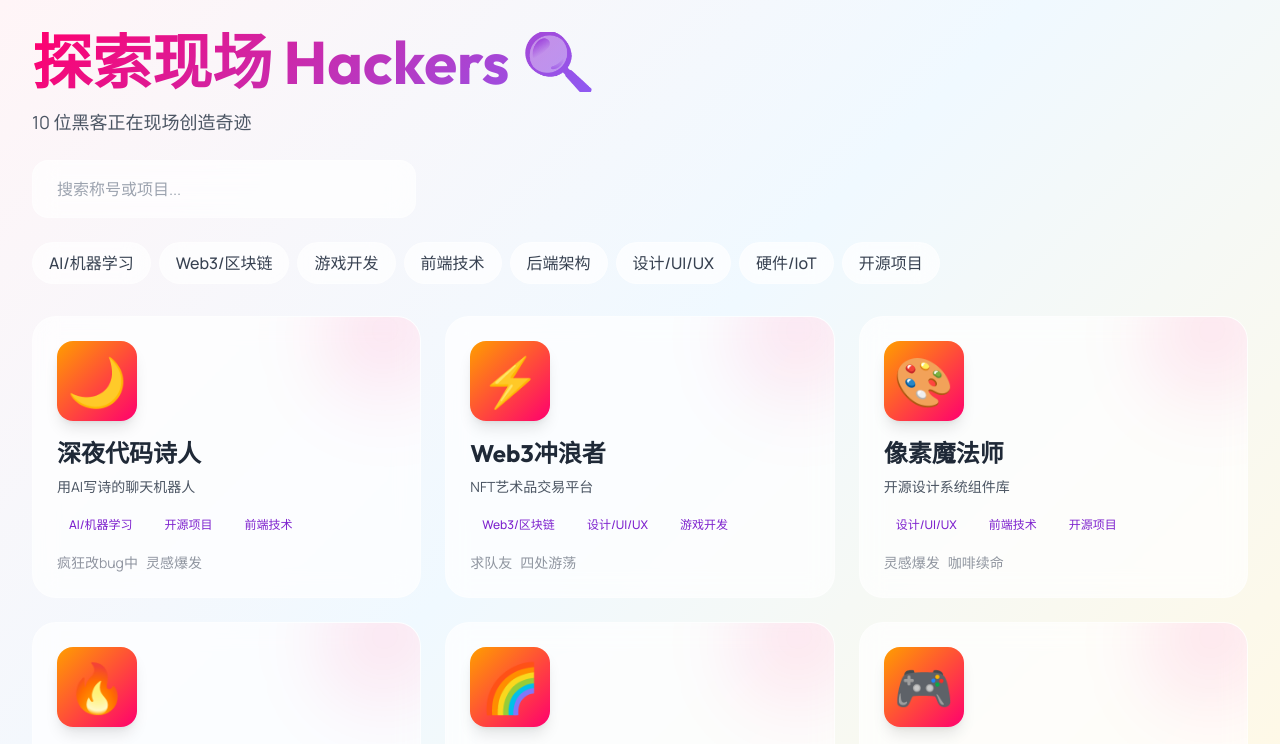
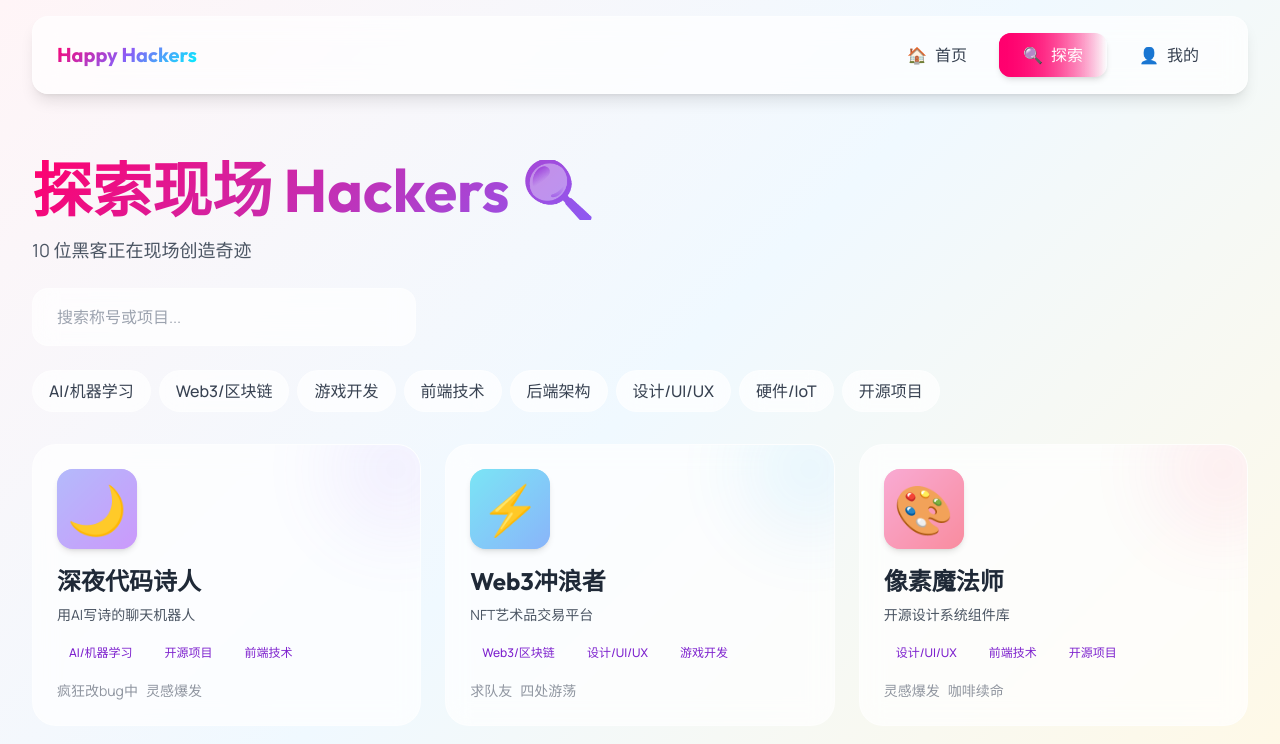
Before and after one commit to kanlac/bohack-social, a Next.js app in the folder happy-hackers/: page /explore in a window 1280 px wide. Shown: the top 744 px of the page. Built offline with nearby package versions, Linux system fonts and the light colour scheme.

Commit message:
添加了导航栏

```diff
--- a/happy-hackers/app/explore/page.tsx
+++ b/happy-hackers/app/explore/page.tsx
@@ -11,18 +11,20 @@ interface User {
   bio: string
   interests: string[]
   moods: string[]
+  color: string // 个性化颜色主题
 }
 
-// Mock data - 10 diverse hackers
+// Mock data - 柔和配色版本
 const MOCK_USERS: User[] = [
   {
     id: '1',
     emoji: '🌙',
     title: '深夜代码诗人',
     project: '用AI写诗的聊天机器人',
-    bio: '代码是我的韵脚，bug是我的灵感',
+    bio: '代码是我的韵脉，bug是我的灵感',
     interests: ['AI/机器学习', '开源项目', '前端技术'],
     moods: ['疯狂改bug中', '灵感爆发'],
+    color: 'from-indigo-400 to-purple-500',
   },
   {
     id: '2',
@@ -32,6 +34,7 @@ const MOCK_USERS: User[] = [
     bio: '在区块链的浪潮中寻找下一个风口',
     interests: ['Web3/区块链', '设计/UI/UX', '游戏开发'],
     moods: ['求队友', '四处游荡'],
+    color: 'from-cyan-400 to-blue-500',
   },
   {
     id: '3',
@@ -41,6 +44,7 @@ const MOCK_USERS: User[] = [
     bio: '每个像素都是精心调教的艺术品',
     interests: ['设计/UI/UX', '前端技术', '开源项目'],
     moods: ['灵感爆发', '咖啡续命'],
+    color: 'from-pink-400 to-rose-500',
   },
   {
     id: '4',
@@ -50,6 +54,7 @@ const MOCK_USERS: User[] = [
     bio: '用机器学习点石成金',
     interests: ['AI/机器学习', '后端架构', '开源项目'],
     moods: ['疯狂改bug中', '咖啡续命'],
+    color: 'from-orange-400 to-red-500',
   },
   {
     id: '5',
@@ -59,6 +64,7 @@ const MOCK_USERS: User[] = [
     bio: '前端后端都是我的战场',
     interests: ['前端技术', '后端架构', 'AI/机器学习'],
     moods: ['求队友', '灵感爆发'],
+    color: 'from-violet-400 to-purple-500',
   },
   {
     id: '6',
@@ -68,6 +74,7 @@ const MOCK_USERS: User[] = [
     bio: '用代码创造平行世界',
     interests: ['游戏开发', 'Web3/区块链', 'AI/机器学习'],
     moods: ['四处游荡', '摸鱼中'],
+    color: 'from-emerald-400 to-teal-500',
   },
   {
     id: '7',
@@ -77,6 +84,7 @@ const MOCK_USERS: User[] = [
     bio: '让机器听我的指挥',
     interests: ['硬件/IoT', 'AI/机器学习', '后端架构'],
     moods: ['疯狂改bug中', '已躺平'],
+    color: 'from-slate-400 to-gray-500',
   },
   {
     id: '8',
@@ -86,6 +94,7 @@ const MOCK_USERS: User[] = [
     bio: '开源改变世界，从我做起',
     interests: ['开源项目', '前端技术', '后端架构'],
     moods: ['灵感爆发', '咖啡续命'],
+    color: 'from-amber-400 to-yellow-500',
   },
   {
     id: '9',
@@ -95,6 +104,7 @@ const MOCK_USERS: User[] = [
     bio: '每一毫秒都值得优化',
     interests: ['前端技术', '后端架构', '开源项目'],
     moods: ['疯狂改bug中', '求队友'],
+    color: 'from-sky-400 to-blue-500',
   },
   {
     id: '10',
@@ -104,6 +114,7 @@ const MOCK_USERS: User[] = [
     bio: '让每个人都能享受科技之美',
     interests: ['设计/UI/UX', '前端技术', '开源项目'],
     moods: ['灵感爆发', '四处游荡'],
+    color: 'from-fuchsia-400 to-pink-500',
   },
 ]
 
@@ -118,12 +129,11 @@ const ALL_INTERESTS = [
   '开源项目',
 ]
 
-export default function ExplorePage() {
+export default function ExplorePageV2() {
   const [selectedUser, setSelectedUser] = useState<User | null>(null)
   const [selectedInterests, setSelectedInterests] = useState<string[]>([])
   const [searchQuery, setSearchQuery] = useState('')
 
-  // Filter users based on selected interests and search query
   const filteredUsers = MOCK_USERS.filter(user => {
     const matchesInterests = selectedInterests.length === 0 ||
       selectedInterests.some(interest => user.interests.includes(interest))
@@ -156,7 +166,6 @@ export default function ExplorePage() {
           {filteredUsers.length} 位黑客正在现场创造奇迹
         </p>
 
-        {/* Search */}
         <motion.div
           initial={{ opacity: 0, y: 10 }}
           animate={{ opacity: 1, y: 0 }}
@@ -172,7 +181,6 @@ export default function ExplorePage() {
           />
         </motion.div>
 
-        {/* Interest Filters */}
         <motion.div
           initial={{ opacity: 0, y: 10 }}
           animate={{ opacity: 1, y: 0 }}
@@ -229,20 +237,19 @@ export default function ExplorePage() {
                 onClick={() => setSelectedUser(user)}
                 className="glass rounded-3xl p-6 cursor-pointer hover:shadow-2xl transition-shadow relative overflow-hidden group"
               >
-                {/* Decorative gradient blob */}
-                <div className="absolute -top-10 -right-10 w-32 h-32 bg-gradient-to-br from-hot-pink/20 to-purple/20 rounded-full blur-2xl group-hover:scale-150 transition-transform duration-500" />
+                <div className={`absolute -top-10 -right-10 w-32 h-32 bg-gradient-to-br ${user.color} opacity-10 rounded-full blur-2xl group-hover:scale-150 transition-transform duration-500`} />
 
                 <div className="relative">
-                  {/* Emoji Avatar */}
+                  {/* Emoji Avatar - 柔和渐变背景 */}
                   <motion.div
-                    className="w-20 h-20 rounded-2xl bg-gradient-to-br from-sunset-orange to-hot-pink flex items-center justify-center text-5xl shadow-lg mb-4"
+                    className={`w-20 h-20 rounded-2xl bg-gradient-to-br ${user.color} bg-opacity-20 backdrop-blur-sm flex items-center justify-center text-5xl shadow-md mb-4 relative`}
                     whileHover={{ rotate: [0, -10, 10, -10, 0] }}
                     transition={{ duration: 0.5 }}
                   >
-                    {user.emoji}
+                    <div className="absolute inset-0 bg-white/40 rounded-2xl" />
+                    <span className="relative z-10">{user.emoji}</span>
                   </motion.div>
 
-                  {/* Title & Project */}
                   <h3 className="text-2xl font-outfit font-bold text-gray-800 mb-2 group-hover:text-gradient transition-all">
                     {user.title}
                   </h3>
@@ -250,7 +257,6 @@ export default function ExplorePage() {
                     {user.project}
                   </p>
 
-                  {/* Interest Tags */}
                   <div className="flex flex-wrap gap-2 mb-4">
                     {user.interests.slice(0, 3).map((interest) => (
                       <span
@@ -262,7 +268,6 @@ export default function ExplorePage() {
                     ))}
                   </div>
 
-                  {/* Moods */}
                   <div className="flex gap-2 text-sm text-gray-500">
                     {user.moods.slice(0, 2).map((mood) => (
                       <span key={mood} className="opacity-75">
@@ -271,7 +276,6 @@ export default function ExplorePage() {
                     ))}
                   </div>
 
-                  {/* Click hint */}
                   <motion.div
                     className="absolute bottom-4 right-4 text-gray-400 opacity-0 group-hover:opacity-100 transition-opacity"
                     animate={{ x: [0, 4, 0] }}
@@ -287,7 +291,6 @@ export default function ExplorePage() {
           </AnimatePresence>
         </motion.div>
 
-        {/* Empty State */}
         {filteredUsers.length === 0 && (
           <motion.div
             initial={{ opacity: 0, scale: 0.9 }}
@@ -305,11 +308,10 @@ export default function ExplorePage() {
         )}
       </div>
 
-      {/* Detail Modal */}
+      {/* Detail Modal - 同样使用个性化颜色 */}
       <AnimatePresence>
         {selectedUser && (
           <>
-            {/* Backdrop */}
             <motion.div
               initial={{ opacity: 0 }}
               animate={{ opacity: 1 }}
@@ -318,7 +320,6 @@ export default function ExplorePage() {
               className="fixed inset-0 bg-black/50 backdrop-blur-sm z-40"
             />
 
-            {/* Modal */}
             <div className="fixed inset-0 z-50 flex items-center justify-center p-4">
               <motion.div
                 initial={{ opacity: 0, scale: 0.9, y: 20 }}
@@ -328,7 +329,6 @@ export default function ExplorePage() {
                 className="glass rounded-3xl p-8 max-w-2xl w-full shadow-2xl relative overflow-hidden"
                 onClick={(e) => e.stopPropagation()}
               >
-                {/* Close button */}
                 <motion.button
                   onClick={(e) => {
                     e.stopPropagation()
@@ -343,19 +343,18 @@ export default function ExplorePage() {
                   </svg>
                 </motion.button>
 
-                {/* Decorative blobs */}
-                <div className="absolute -top-20 -right-20 w-64 h-64 bg-gradient-to-br from-hot-pink/20 to-purple/20 rounded-full blur-3xl" />
-                <div className="absolute -bottom-20 -left-20 w-64 h-64 bg-gradient-to-tr from-cyber-blue/20 to-electric-lime/20 rounded-full blur-3xl" />
+                <div className={`absolute -top-20 -right-20 w-64 h-64 bg-gradient-to-br ${selectedUser.color} opacity-20 rounded-full blur-3xl`} />
+                <div className={`absolute -bottom-20 -left-20 w-64 h-64 bg-gradient-to-tr ${selectedUser.color} opacity-20 rounded-full blur-3xl`} />
 
                 <div className="relative">
-                  {/* Header */}
                   <div className="flex items-center gap-6 mb-6">
                     <motion.div
-                      className="w-24 h-24 rounded-2xl bg-gradient-to-br from-sunset-orange to-hot-pink flex items-center justify-center text-6xl shadow-lg flex-shrink-0"
+                      className={`w-24 h-24 rounded-2xl bg-gradient-to-br ${selectedUser.color} bg-opacity-20 backdrop-blur-sm flex items-center justify-center text-6xl shadow-lg flex-shrink-0 relative`}
                       animate={{ rotate: [0, -5, 5, -5, 0] }}
                       transition={{ duration: 0.5 }}
                     >
-                      {selectedUser.emoji}
+                      <div className="absolute inset-0 bg-white/40 rounded-2xl" />
+                      <span className="relative z-10">{selectedUser.emoji}</span>
                     </motion.div>
                     <div>
                       <h2 className="text-3xl font-outfit font-bold text-gradient mb-2">
@@ -367,7 +366,6 @@ export default function ExplorePage() {
                     </div>
                   </div>
 
-                  {/* Bio */}
                   <motion.div
                     initial={{ opacity: 0, y: 10 }}
                     animate={{ opacity: 1, y: 0 }}
@@ -379,7 +377,6 @@ export default function ExplorePage() {
                     </p>
                   </motion.div>
 
-                  {/* All Interests */}
                   <motion.div
                     initial={{ opacity: 0, y: 10 }}
                     animate={{ opacity: 1, y: 0 }}
@@ -404,7 +401,6 @@ export default function ExplorePage() {
                     </div>
                   </motion.div>
 
-                  {/* Current Moods */}
                   <motion.div
                     initial={{ opacity: 0, y: 10 }}
                     animate={{ opacity: 1, y: 0 }}
@@ -428,7 +424,6 @@ export default function ExplorePage() {
                     </div>
                   </motion.div>
 
-                  {/* Action Buttons */}
                   <motion.div
                     initial={{ opacity: 0, y: 10 }}
                     animate={{ opacity: 1, y: 0 }}
--- a/happy-hackers/app/layout.tsx
+++ b/happy-hackers/app/layout.tsx
@@ -1,5 +1,6 @@
 import type { Metadata } from 'next'
 import './globals.css'
+import Navbar from '@/components/Navbar'
 
 export const metadata: Metadata = {
   title: 'Hackathon Social - Onboarding',
@@ -14,7 +15,10 @@ export default function RootLayout({
   return (
     <html lang="zh-CN">
       <body className="font-manrope antialiased">
-        {children}
+        <Navbar />
+        <div className="pt-32">
+          {children}
+        </div>
       </body>
     </html>
   )
--- /dev/null
+++ b/happy-hackers/components/Navbar.tsx
@@ -0,0 +1,148 @@
+'use client'
+
+import { useState } from 'react'
+import { motion, AnimatePresence } from 'framer-motion'
+import Link from 'next/link'
+import { usePathname } from 'next/navigation'
+
+export default function Navbar() {
+  const pathname = usePathname()
+  const [isMobileMenuOpen, setIsMobileMenuOpen] = useState(false)
+
+  const navItems = [
+    { name: '首页', path: '/', icon: '🏠' },
+    { name: '探索', path: '/explore', icon: '🔍' },
+    { name: '我的', path: '/me', icon: '👤' },
+  ]
+
+  const isActive = (path: string) => pathname === path
+
+  // 在首页（onboarding 流程）时使用半透明样式
+  const isOnboardingPage = pathname === '/'
+
+  return (
+    <motion.nav
+      initial={{ y: -100, opacity: 0 }}
+      animate={{ y: 0, opacity: isOnboardingPage ? 0.95 : 1 }}
+      className={`fixed top-0 left-0 right-0 z-50 px-4 py-4 sm:px-6 lg:px-8 ${isOnboardingPage ? 'pointer-events-auto' : ''}`}
+    >
+      <div className="max-w-7xl mx-auto">
+        <div className="glass rounded-2xl px-6 py-4 shadow-lg border border-gray-200/50">
+          <div className="flex items-center justify-between">
+            {/* Logo */}
+            <Link href="/">
+              <motion.div
+                whileHover={{ scale: 1.05 }}
+                whileTap={{ scale: 0.95 }}
+                className="cursor-pointer"
+              >
+                <span className="text-xl font-outfit font-bold text-gradient">
+                  Happy Hackers
+                </span>
+              </motion.div>
+            </Link>
+
+            {/* Desktop Navigation */}
+            <div className="hidden md:flex items-center gap-2">
+              {navItems.map((item) => {
+                const active = isActive(item.path)
+                return (
+                  <Link key={item.path} href={item.path}>
+                    <motion.div
+                      whileHover={{ scale: 1.05, y: -2 }}
+                      whileTap={{ scale: 0.95 }}
+                      className={`
+                        relative px-6 py-2.5 rounded-xl font-medium transition-all cursor-pointer
+                        ${active
+                          ? 'bg-gradient-to-r from-hot-pink to-purple text-white shadow-md'
+                          : 'text-gray-700 hover:bg-white/60'
+                        }
+                      `}
+                    >
+                      <span className="mr-2">{item.icon}</span>
+                      {item.name}
+                      {active && (
+                        <motion.div
+                          layoutId="activeTab"
+                          className="absolute inset-0 bg-gradient-to-r from-hot-pink to-purple rounded-xl -z-10"
+                          transition={{ type: 'spring', stiffness: 300, damping: 30 }}
+                        />
+                      )}
+                    </motion.div>
+                  </Link>
+                )
+              })}
+            </div>
+
+            {/* Mobile Menu Button */}
+            <motion.button
+              whileTap={{ scale: 0.9 }}
+              onClick={() => setIsMobileMenuOpen(!isMobileMenuOpen)}
+              className="md:hidden w-10 h-10 rounded-xl bg-white/60 hover:bg-white/80 flex items-center justify-center text-gray-700 transition-colors"
+            >
+              <svg
+                className="w-6 h-6"
+                fill="none"
+                stroke="currentColor"
+                viewBox="0 0 24 24"
+              >
+                {isMobileMenuOpen ? (
+                  <path
+                    strokeLinecap="round"
+                    strokeLinejoin="round"
+                    strokeWidth={2}
+                    d="M6 18L18 6M6 6l12 12"
+                  />
+                ) : (
+                  <path
+                    strokeLinecap="round"
+                    strokeLinejoin="round"
+                    strokeWidth={2}
+                    d="M4 6h16M4 12h16M4 18h16"
+                  />
+                )}
+              </svg>
+            </motion.button>
+          </div>
+
+          {/* Mobile Menu */}
+          <AnimatePresence>
+            {isMobileMenuOpen && (
+              <motion.div
+                initial={{ height: 0, opacity: 0 }}
+                animate={{ height: 'auto', opacity: 1 }}
+                exit={{ height: 0, opacity: 0 }}
+                transition={{ duration: 0.2 }}
+                className="md:hidden overflow-hidden"
+              >
+                <div className="pt-4 mt-4 border-t border-gray-200/50 space-y-2">
+                  {navItems.map((item) => {
+                    const active = isActive(item.path)
+                    return (
+                      <Link key={item.path} href={item.path}>
+                        <motion.div
+                          whileTap={{ scale: 0.98 }}
+                          onClick={() => setIsMobileMenuOpen(false)}
+                          className={`
+                            px-4 py-3 rounded-xl font-medium transition-all cursor-pointer
+                            ${active
+                              ? 'bg-gradient-to-r from-hot-pink to-purple text-white shadow-md'
+                              : 'text-gray-700 hover:bg-white/60'
+                            }
+                          `}
+                        >
+                          <span className="mr-2">{item.icon}</span>
+                          {item.name}
+                        </motion.div>
+                      </Link>
+                    )
+                  })}
+                </div>
+              </motion.div>
+            )}
+          </AnimatePresence>
+        </div>
+      </div>
+    </motion.nav>
+  )
+}
```
